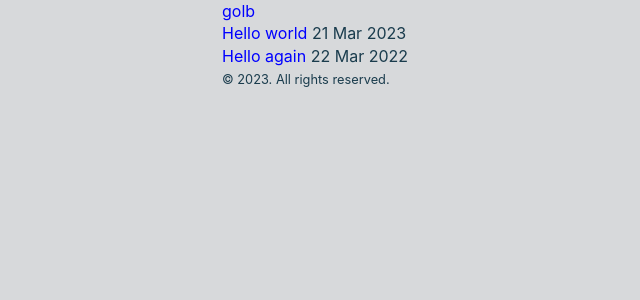
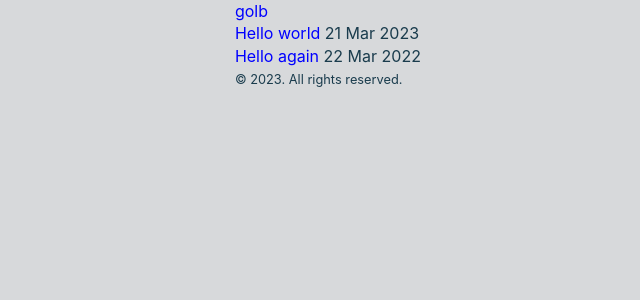
Before and after one commit to aflim/golb, a Jekyll site: the page built from index.html, in a window 1280 px wide. Shown: the top 300 px of the page, without its empty margins (178-818 px from the left). Built offline with Jekyll 4.4.1, drawn with Linux system fonts in a browser that asks for light colours; the list of posts is cut into pages by our own code.

Commit message:
Update stylesheet.css

```diff
--- a/assets/stylesheet.css
+++ b/assets/stylesheet.css
@@ -105,8 +105,10 @@
   line-height: var(--line-height-4);
   color: var(--ink-1);
   background-color: var(--bg-1);
+}
 
-  @media (min-width: var(--breakpoint-sm)) {
+@media (min-width: var(--breakpoint-sm)) {
+  body {
     font-size: calc(var(--font-size) * 1.5 );
   }
 }
@@ -221,11 +223,13 @@
 
 /* - */
 .container {
-  max-width: 480px;
+  max-width: 45ch;
   padding-inline: var(--spacer-1);
   margin-inline: auto;
+}
 
-  @media (min-width: var(--breakpoint-sm)) {
-    max-width: 720px;
+@media (min-width: var(--breakpoint-sm)) {
+  .container {
+    max-width: 75ch;
   }
 }
```
